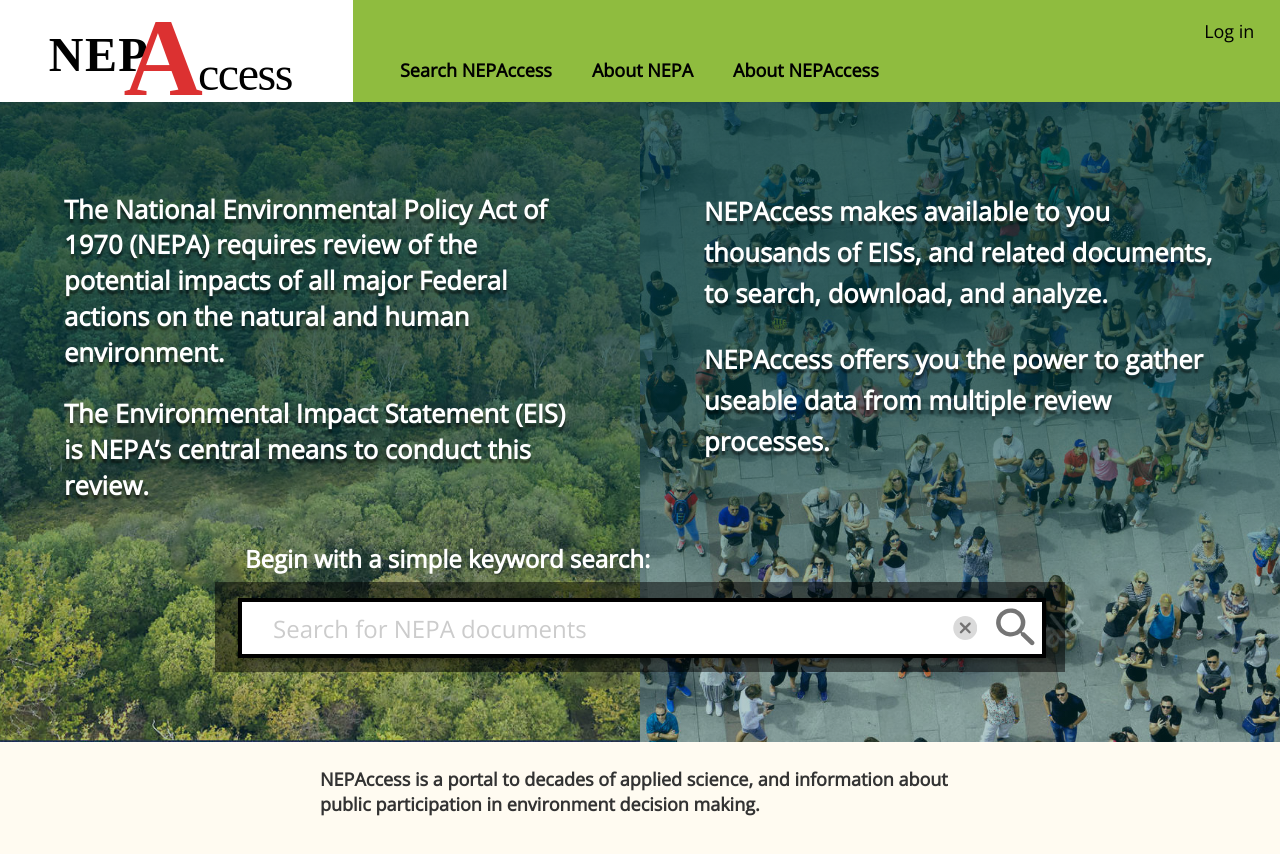
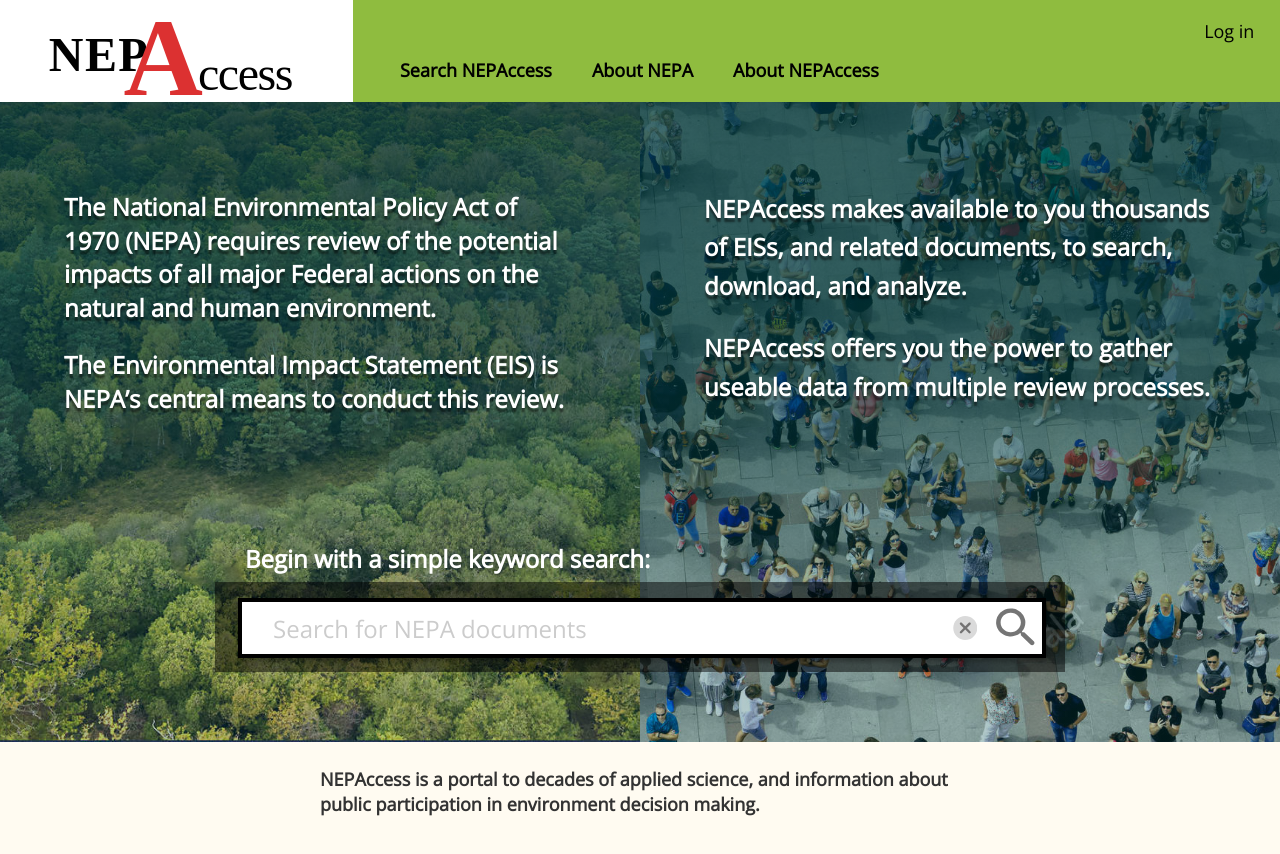
Before and after one commit to GeorgeMSchaffer/nepaccessFront, a React (Create React App) app: page / in a window 1280 px wide. Shown: the top 854 px of the page. Built offline with nearby package versions, Linux system fonts and the light colour scheme; no server answers.

Commit message:
Reverted dynamic font scaling until more complexity to limit it

```diff
--- a/src/landing.css
+++ b/src/landing.css
@@ -29,9 +29,9 @@
 
   font-family: "Open Sans";
   font-style: normal;
-  /* font-size: 24px; */
+  font-size: 24px;
 
-  font-size: 2vw;
+  /* font-size: calc(24px + 0.5vw); */
 
   color: #FFFFFF;
 
```
